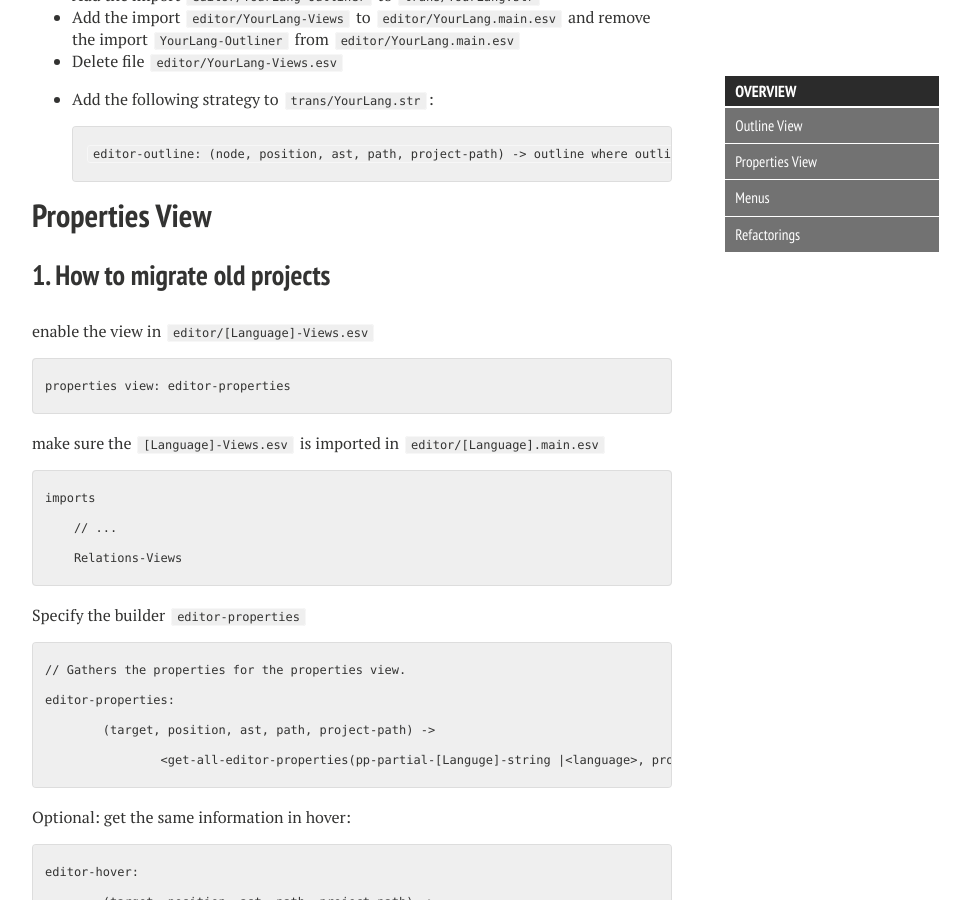
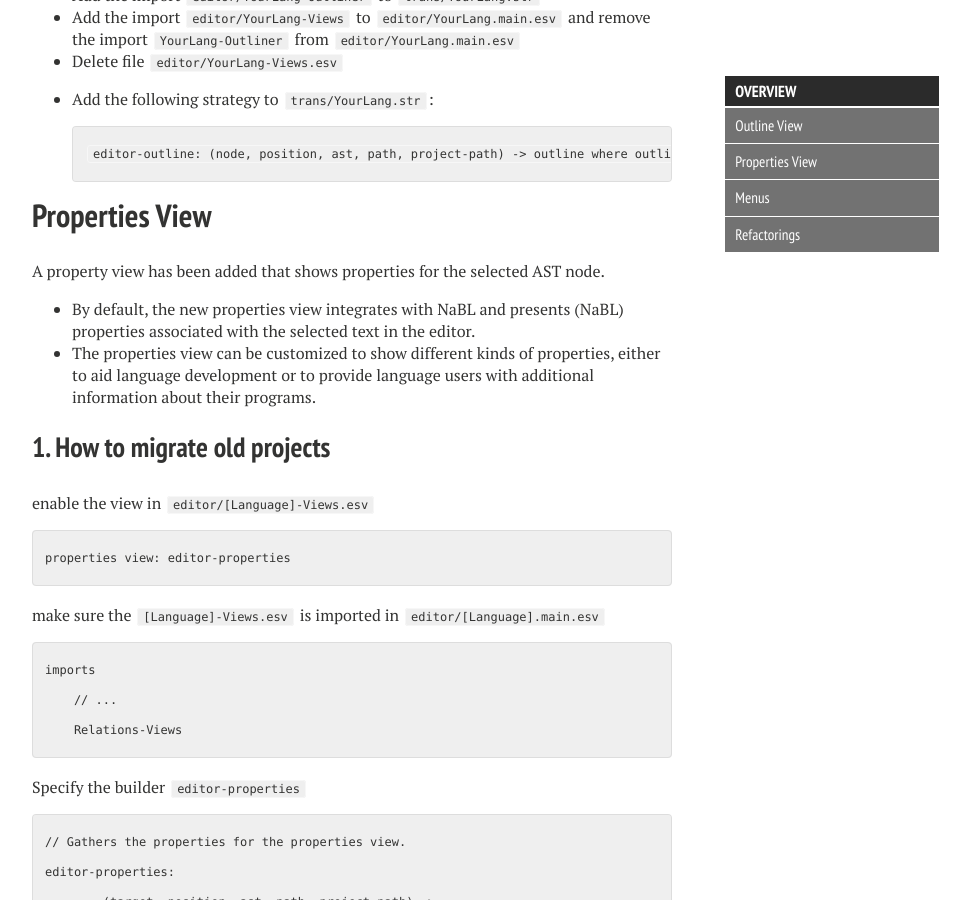
Before and after one commit to MartijnDwars/metaborg.github.io, a Jekyll site: the page built from spoofax/editor-services/index.md, in a window 1280 px wide and 900 px high, scrolled down 3585 px. Shown: the whole window, without its empty margins (288-1258 px from the left). Built offline with Jekyll 4.4.1, drawn with Linux system fonts in a browser that asks for light colours; nearby versions of some CDN libraries.

Commit message:
Added general information for properties view

```diff
--- a/spoofax/editor-services/properties-view.md
+++ b/spoofax/editor-services/properties-view.md
@@ -1,4 +1,10 @@
 # Properties View
+
+A property view has been added that shows properties for the selected AST node.
+
+- By default, the new properties view integrates with NaBL and presents (NaBL) properties associated with the selected text in the editor.
+- The properties view can be customized to show different kinds of properties, either to aid language development or to provide language users with additional information about their programs.
+
 
 ## 1. How to migrate old projects
 
```
